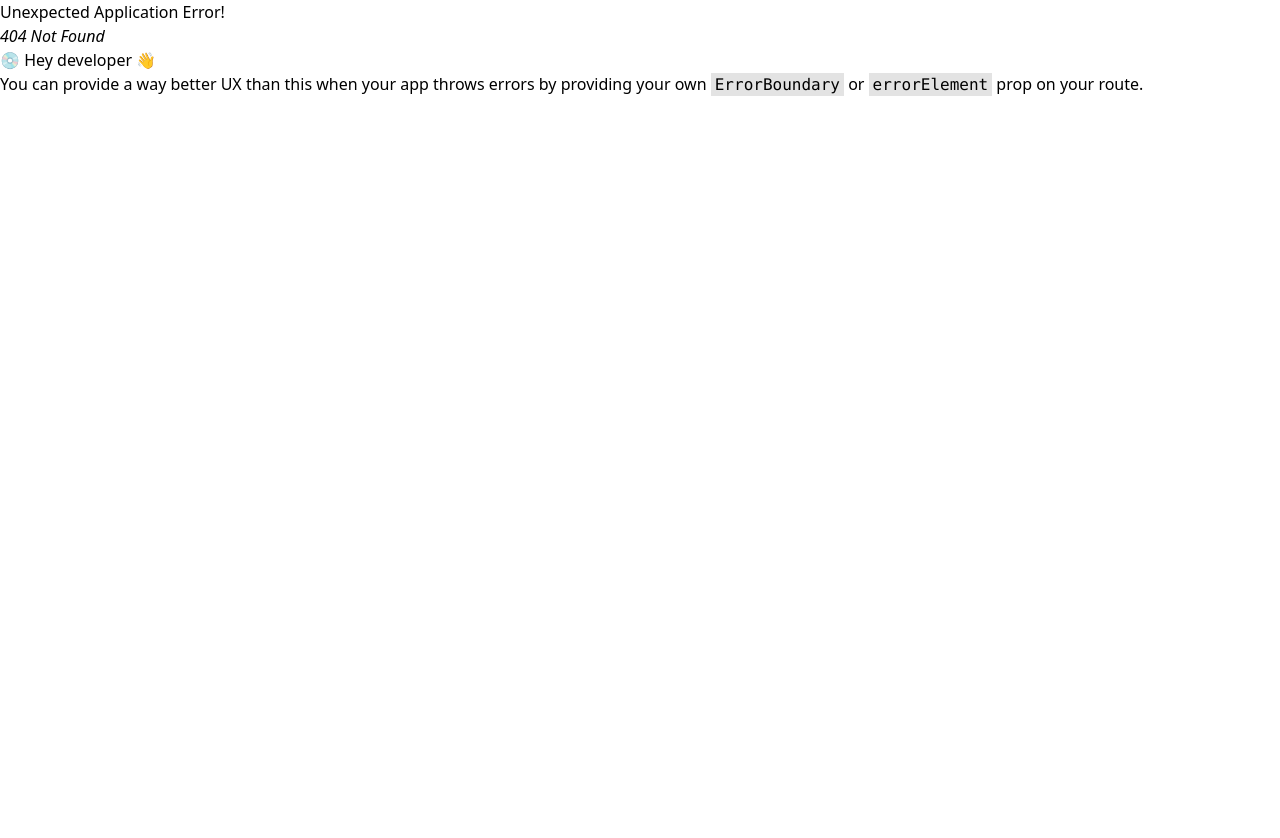
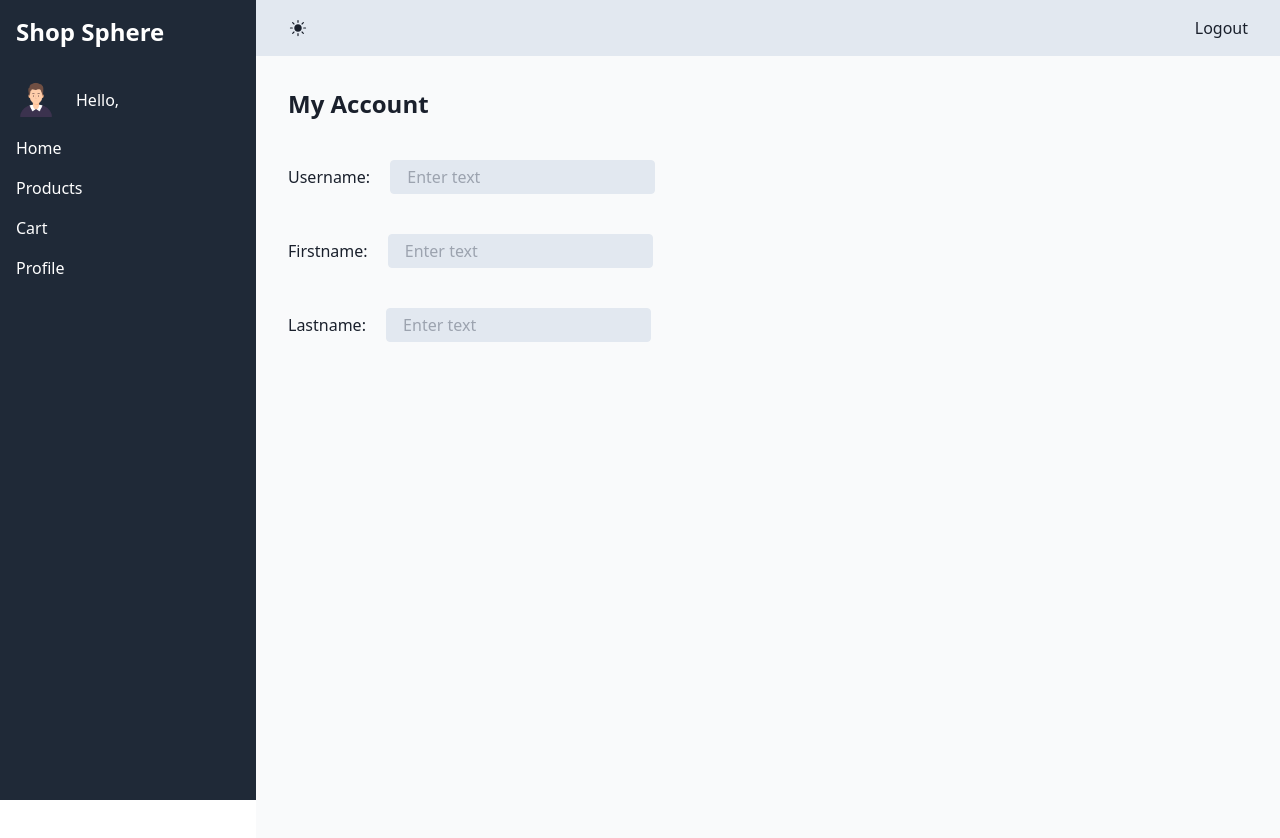
Before and after one commit to JoshVilla/shop_sphere, a React (Vite) app in the folder frontend/: page /main/account in a window 1280 px wide. Before the commit this address had no page. Shown: the top 838 px of the page. Before the commit the page ends 800 px from the top, so only its background shows below. Built offline with nearby package versions, Linux system fonts and the light colour scheme.

Commit message:
add input component

```diff
--- a/frontend/src/App.tsx
+++ b/frontend/src/App.tsx
@@ -1,4 +1,4 @@
-import React, { useState, useEffect } from "react";
+import React from "react";
 import {
   createBrowserRouter,
   createRoutesFromElements,
@@ -8,15 +8,20 @@ import {
 import Welcome from "./pages/welcome";
 import Homepage from "./pages/customerPage/homepage";
 import CustomerLayout from "./layout/CustomerLayout";
+import Account from "./pages/customerPage/account";
 
 function App() {
   const router = createBrowserRouter(
     createRoutesFromElements(
       <>
+        {/* Root Route */}
         <Route index element={<Welcome />} />
-        <Route path="shop" element={<CustomerLayout />}>
-          <Route index element={<Homepage />} />{" "}
-          {/* Display Homepage when at /shop */}
+
+        {/* Customer Layout with Nested Routes */}
+        <Route path="main" element={<CustomerLayout />}>
+          <Route index element={<Homepage />} />
+          <Route path="account" element={<Account />} />
+          <Route path="shop" element={<Homepage />} /> {/* Route for /shop */}
         </Route>
       </>
     )
--- /dev/null
+++ b/frontend/src/components/input/index.tsx
@@ -0,0 +1,32 @@
+import React, { FC, ChangeEvent } from "react";
+
+interface InputProps {
+  type?: string;
+  placeholder?: string;
+  value?: string;
+  onChange?: (event: ChangeEvent<HTMLInputElement>) => void;
+  className?: string;
+  [key: string]: any; // Allows additional props like name, id, etc.
+}
+
+const Input: FC<InputProps> = ({
+  type = "text",
+  placeholder = "Enter text",
+  value,
+  onChange,
+  className = "",
+  ...props
+}) => {
+  return (
+    <input
+      type={type}
+      placeholder={placeholder}
+      value={value}
+      onChange={onChange}
+      className={`bg-border text-text border border-border rounded px-4 py-1 focus:outline-none focus:ring-2 focus:ring-primary ml-4 ${className}`}
+      {...props}
+    />
+  );
+};
+
+export default Input;
--- a/frontend/src/layout/CustomerLayout/index.tsx
+++ b/frontend/src/layout/CustomerLayout/index.tsx
@@ -52,12 +52,12 @@ const CustomerLayout = (props: Props) => {
                 alt=""
                 className="w-10 h-10 rounded-lg"
               />
-              <a href="/" className="hover:text-gray-400 cur">
+              <a href="/main/account" className="hover:text-gray-400 cur">
                 Hello, {accountInfo?.username}
               </a>
             </li>
             <li>
-              <a href="/" className="hover:text-gray-400">
+              <a href="/main/shop" className="hover:text-gray-400">
                 Home
               </a>
             </li>
--- /dev/null
+++ b/frontend/src/pages/customerPage/account/index.tsx
@@ -0,0 +1,34 @@
+import Input from "@/components/input";
+import React from "react";
+
+type Props = {};
+
+const Account = (props: Props) => {
+  return (
+    <div className="h-[100vh] bg-background text-text">
+      <div className="w-full  p-8">
+        <div className="text-2xl font-semibold">My Account</div>
+        <div className="mt-10">
+          <form action="" className="flex flex-col gap-10">
+            <div>
+              <label htmlFor="">Username: </label>
+              <Input />
+            </div>
+
+            <div>
+              <label htmlFor="">Firstname: </label>
+              <Input />
+            </div>
+
+            <div>
+              <label htmlFor="">Lastname: </label>
+              <Input />
+            </div>
+          </form>
+        </div>
+      </div>
+    </div>
+  );
+};
+
+export default Account;
--- a/frontend/src/pages/welcome/components/login/login.tsx
+++ b/frontend/src/pages/welcome/components/login/login.tsx
@@ -32,7 +32,7 @@ const Login = () => {
       const response = await login(formState);
 
       if (response.status === 200) {
-        navigate("/shop");
+        navigate("/main");
         dispatch(getUserInfo(response.data.user));
       }
     } catch (error) {
@@ -52,7 +52,7 @@ const Login = () => {
       firstname: given_name,
       lastname: family_name,
     }).then((res) => {
-      navigate("/shop");
+      navigate("/main");
       dispatch(getUserInfo(res.data.data));
     });
   };
--- a/frontend/src/pages/welcome/components/signup/signup.tsx
+++ b/frontend/src/pages/welcome/components/signup/signup.tsx
@@ -52,7 +52,7 @@ const Signup = () => {
 
       if (res.status === 201) {
         toast.success("Registration successful!");
-        navigate("/shop");
+        navigate("/main");
         dispatch(getUserInfo(res.data.user));
       } else if (res.status === 200) {
         toast.error("Email already exists. Please use a different email.");
```
